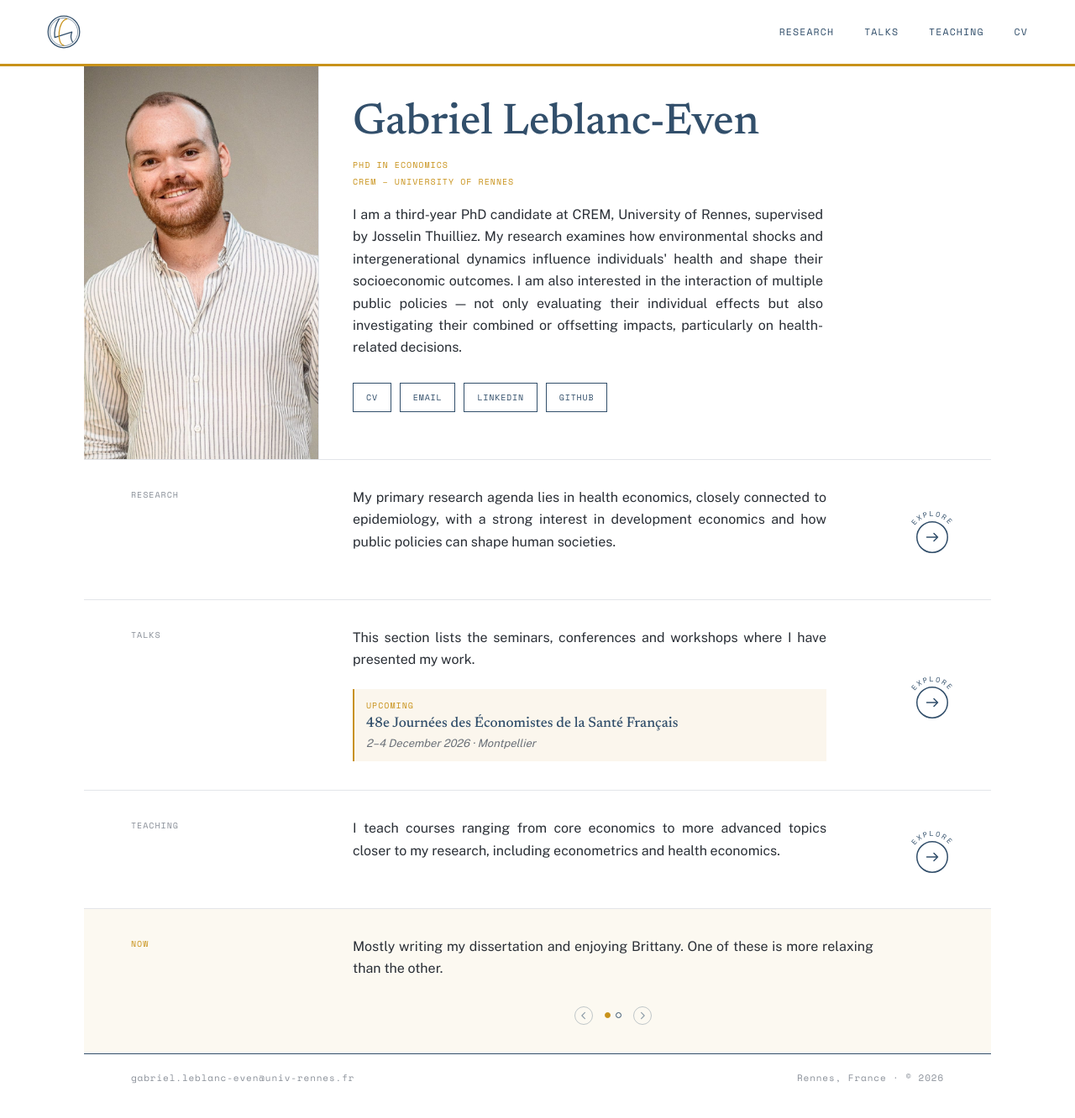
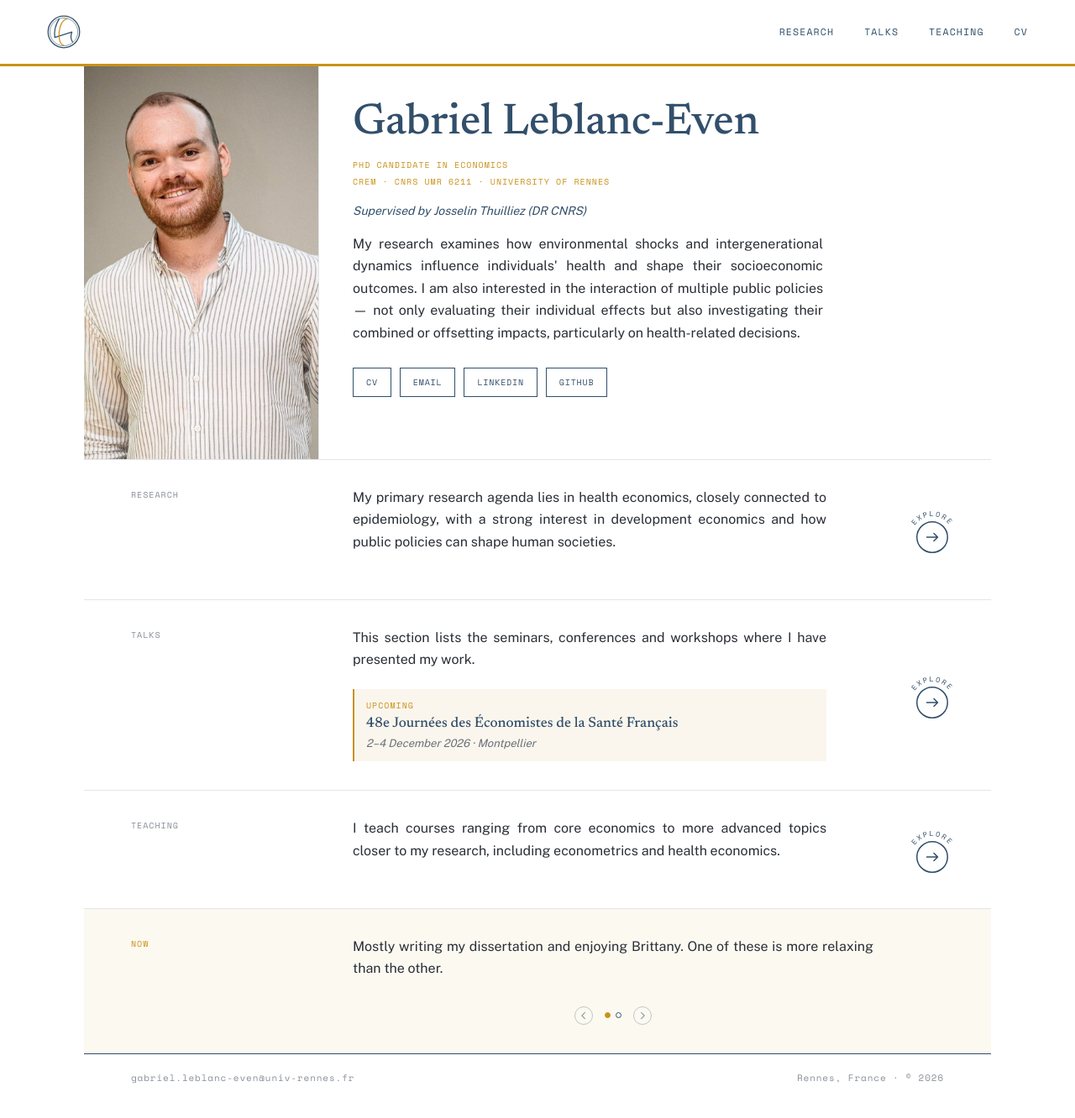
Before and after one commit to gabriel-leblanceven/gabriel-leblanceven.github.io, a Jekyll site: the page built from _pages/about.md, in a window 1280 px wide. Shown: the whole page at 84% size. Built offline with Jekyll 4.4.1, drawn with Linux system fonts in a browser that asks for light colours; a script bundle is joined from its source files by our own code; library files that are not in the unit come from our copies.

Commit message:
Restore original homepage header lines
Reverts 0615e2e and a72456b: back to "PhD Candidate in Economics",
"CREM · CNRS UMR 6211 · University of Rennes" and "Supervised by
Josselin Thuilliez (DR CNRS)", intro paragraph unchanged.

Co-Authored-By: Claude Opus 5.5 <noreply@anthropic.com>

```diff
--- a/_pages/about.md
+++ b/_pages/about.md
@@ -108,9 +108,10 @@ html, body{margin:0 !important;padding:0 !important;}
     <img class="gle__photo" src="{{ '/images/profile.jpg' | relative_url }}" alt="Gabriel Leblanc-Even">
     <div class="gle__herobody">
       <h1 class="gle__name">Gabriel <span style="white-space:nowrap;">Leblanc-Even</span></h1>
-      <div class="gle__kicker" style="margin-top: 14px;">PhD in Economics</div>
-      <div class="gle__kicker">CREM &ndash; University of Rennes</div>
-      <p class="gle__lede" style="margin-top:16px;">I am a third-year PhD candidate at CREM, University of Rennes, supervised by Josselin Thuilliez. My research examines how environmental shocks and intergenerational dynamics influence individuals' health and shape their socioeconomic outcomes. I am also interested in the interaction of multiple public policies &mdash; not only evaluating their individual effects but also investigating their combined or offsetting impacts, particularly on health-related decisions.</p>
+      <div class="gle__kicker" style="margin-top: 14px;">PhD Candidate in Economics</div>
+      <div class="gle__kicker">CREM &middot; CNRS UMR 6211 &middot; University of Rennes</div>
+      <div class="gle__supervisor">Supervised by Josselin Thuilliez (DR CNRS)</div>
+      <p class="gle__lede">My research examines how environmental shocks and intergenerational dynamics influence individuals' health and shape their socioeconomic outcomes. I am also interested in the interaction of multiple public policies &mdash; not only evaluating their individual effects but also investigating their combined or offsetting impacts, particularly on health-related decisions.</p>
       <div class="gle__links">
         <a class="gle__btn" href="{{ '/cv/' | relative_url }}">CV</a>
         <a class="gle__btn" href="mailto:gabriel.leblanc-even@univ-rennes.fr">Email</a>
```
